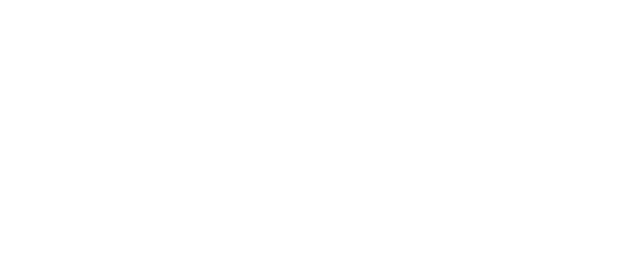
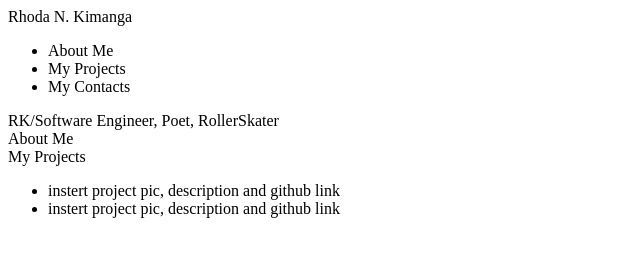
Before and after one commit to RkNyra/rk-portfolio, a plain HTML site: page index.html in a window 1280 px wide. Shown: the whole page, without its empty margins (0-640 px from the left). Drawn offline with Linux system fonts and the light colour scheme.

Commit message:
add initial index.html set-up

```diff
--- a/index.html
+++ b/index.html
@@ -11,6 +11,38 @@
 
 <body>
 
+    <div id="header">
+        <div class="Name">Rhoda N. Kimanga</div>
+        <div class="Nav">
+            <ul>
+                <li>About Me</li>
+                <li>My Projects</li>
+                <li>My Contacts</li>
+                <!-- to link My Contacts to footer -->
+            </ul>
+        </div>
+
+        <div id="content1">
+            <div class="rk-image">RK/Software Engineer, Poet, RollerSkater</div>
+            <!-- instert my  -->
+            <div class="about-me">About Me</div>
+            <!-- insert about me info -->
+        </div>
+
+        <div id="content2">
+            <div class="my-projects">My Projects</div>
+            <div class="project-links">
+                <ul>
+                    <li>instert project pic, description and github link</li>
+                    <li>instert project pic, description and github link</li>
+                </ul>
+            </div>
+        </div>
+        <div id="footer">
+            <!-- insert contacts linked in, github, medium & twitter -->
+            <!-- insert "Developed by (c) RK Nyra - Aug 2019" -->
+        </div>
+
 </body>
 
 </html>
```
